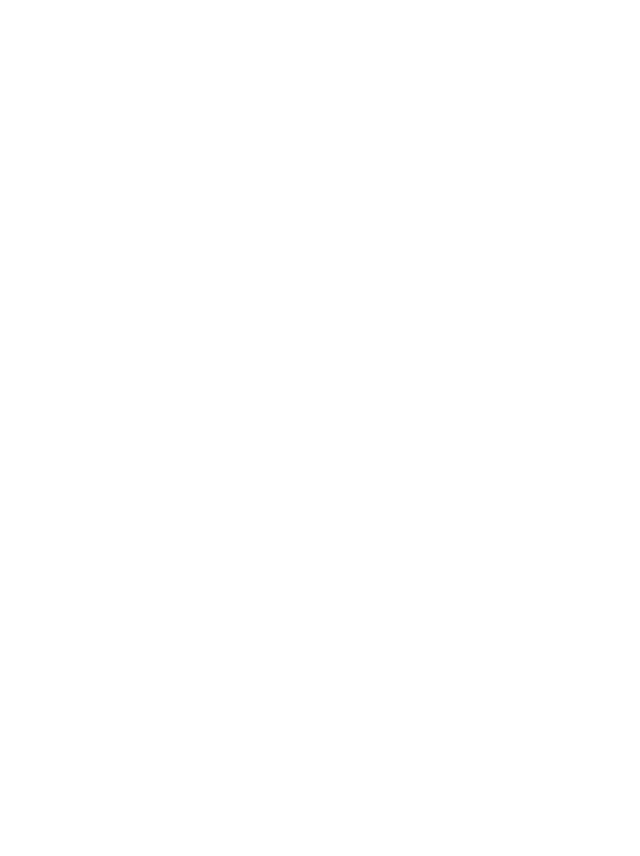
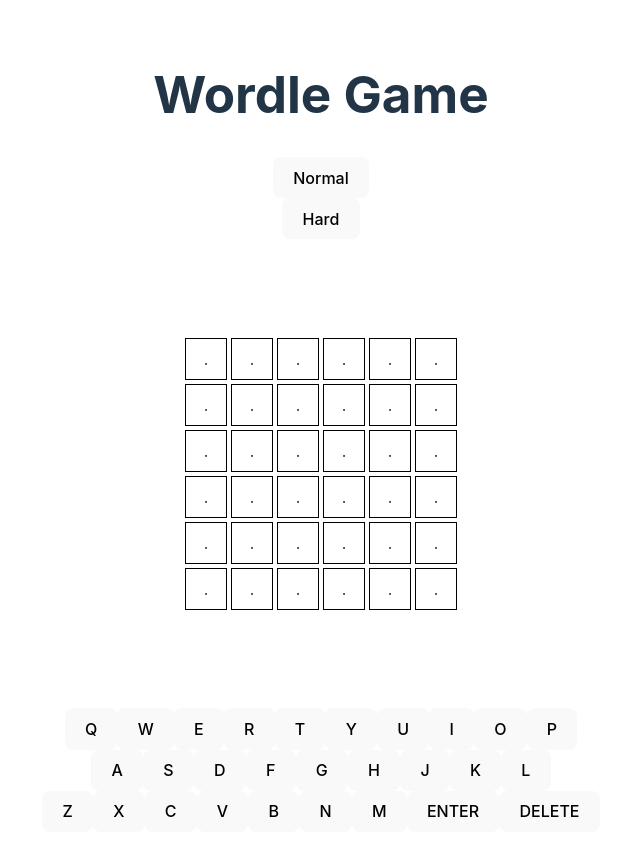
Before and after one commit to jojoss/CS5610, a React (Vite) app in the folder Meiqing_Shi_wordle/: page /game/1 in a window 1280 px wide. Before the commit this address had no page. Shown: the top 856 px of the page, without its empty margins (319-959 px from the left). Before the commit the page ends 800 px from the top, so only its background shows below. Built offline with nearby package versions, Linux system fonts and the light colour scheme.

Commit message:
swith difficulty

```diff
--- a/Meiqing_Shi_wordle/src/App.jsx
+++ b/Meiqing_Shi_wordle/src/App.jsx
@@ -11,52 +11,10 @@
     <Routes>
       <Route path="/" element={<WelcomePage />} />
       <Route path="/rules" element={<RulesPage />} />
-
-
       <Route path="/game" element={<GamePage />} />
-      <Route path="/game/normal" element={<GamePage difficulty="normal" />} />
-      <Route path="/game/hard" element={<GamePage difficulty="hard" />} />
-
+      <Route path="/game/:difficulty" element={<GamePage />} />
     </Routes>
   );
 }
 
 export default App;
-
-
-
-// import { useState } from 'react'
-// import reactLogo from './assets/react.svg'
-// import viteLogo from '/vite.svg'
-// import './App.css'
-
-// function App() {
-//   const [count, setCount] = useState(0)
-
-//   return (
-//     <>
-//       <div>
-//         <a href="https://vitejs.dev" target="_blank">
-//           <img src={viteLogo} className="logo" alt="Vite logo" />
-//         </a>
-//         <a href="https://react.dev" target="_blank">
-//           <img src={reactLogo} className="logo react" alt="React logo" />
-//         </a>
-//       </div>
-//       <h1>Vite + React</h1>
-//       <div className="card">
-//         <button onClick={() => setCount((count) => count + 1)}>
-//           count is {count}
-//         </button>
-//         <p>
-//           Edit <code>src/App.jsx</code> and save to test HMR
-//         </p>
-//       </div>
-//       <p className="read-the-docs">
-//         Click on the Vite and React logos to learn more
-//       </p>
-//     </>
-//   )
-// }
-
-// export default App
--- a/Meiqing_Shi_wordle/src/game/GameContext.jsx
+++ b/Meiqing_Shi_wordle/src/game/GameContext.jsx
@@ -1,31 +1,60 @@
 import React, { createContext, useState, useContext } from 'react';
 
-const GameContext = createContext();
+const GameContext = createContext({
+  difficulty: 'normal',
+  changeDifficulty: () => {},
+
+  currentGuess: '',
+  guesses: [],
+  addLetter: () => {},
+  delLetter: () => {},
+  submitGuess: () => {},
+});
 
 export const useGame = () => useContext(GameContext);
 
 export const GameProvider = ({ children }) => {
-  const [inputWord, setInputWord] = useState('');
+  const [difficulty, setDifficulty] = useState('normal');
+  const [currentGuess, setCurrentGuess] = useState('');
+  const [guesses, setGuess] = useState([]);
+
+  const changeDifficulty = (newDifficulty) => {
+    setDifficulty(newDifficulty);
+    setCurrentGuess('');
+    setGuess([]);
+  };
+
+  const maxGuessLength = difficulty === 'hard' ? 7 : 6;
 
   const addLetter = (letter) => {
-    setInputWord((prev) => prev + letter);
+    if (currentGuess.length < maxGuessLength) {
+      setCurrentGuess(currentGuess + letter);
+    }
   };
 
-  const removeLetter = () => {
-    setInputWord((prev) => prev.slice(0, -1));
+  const delLetter = () => {
+    if (currentGuess.length > 0) {
+      setCurrentGuess(currentGuess.slice(0, -1));
+    }
   };
 
-  const submitWord = () => {
-    // Here you will handle the submission logic
-
-    console.log(inputWord);
-
-    // Reset input word after submission
-    setInputWord('');
+  const submitGuess = () => {
+    if (currentGuess.length === maxGuessLength) {
+      setGuess([...guesses, currentGuess]);
+      setCurrentGuess('');
+    }
   };
 
   return (
-    <GameContext.Provider value={{ inputWord, addLetter, removeLetter, submitWord }}>
+    <GameContext.Provider value={{
+      difficulty,
+      changeDifficulty,
+      currentGuess,
+      guesses,
+      addLetter,
+      delLetter,
+      submitGuess
+    }}>
       {children}
     </GameContext.Provider>
   );
--- a/Meiqing_Shi_wordle/src/game/GamePage.jsx
+++ b/Meiqing_Shi_wordle/src/game/GamePage.jsx
@@ -1,33 +1,28 @@
 import React from 'react';
 import { useNavigate } from 'react-router-dom';
-import { GameProvider } from './GameContext';
+import { useGame } from './GameContext';
+import Board from './components/board/Board';
 import Keyboard from './components/keyboard/Keyboard';
-import Board from './components/board/Board';
 import './game.css';
 
 const GamePage = () => {
-  const navigate = useNavigate(); // 获取navigate函数
+  const navigate = useNavigate();
+  const { difficulty, changeDifficulty } = useGame();
 
-  // 一个函数，用户点击难度按钮时调用
-  const selectDifficulty = (difficulty) => {
-    // 导航到相应难度的游戏页面
-    navigate(`/game/${difficulty}`);
+  const selectDifficulty = (newDifficulty) => {
+    changeDifficulty(newDifficulty);
+    navigate(`/game/${newDifficulty}`);
   };
 
   return (
-    <GameProvider> {/* 使用GameProvider包裹游戏相关组件 */}
-      <div>
-        <h1>Wordle Game</h1>
-        <p>Select your difficulty:</p>
-        <button onClick={() => selectDifficulty('normal')}>Normal</button>
-        <button onClick={() => selectDifficulty('hard')}>Hard</button>
+    <div className="game-page">
+      <h1>Wordle Game</h1>
+      <button onClick={() => selectDifficulty('normal')}>Normal</button>
+      <button onClick={() => selectDifficulty('hard')}>Hard</button>
 
-        <Board difficulty="hard" />
-
-        <Keyboard />
-
-      </div>
-    </GameProvider>
+      <Board difficulty={difficulty} />
+      <Keyboard />
+    </div>
   );
 };
 
--- a/Meiqing_Shi_wordle/src/game/components/keyboard/Keyboard.jsx
+++ b/Meiqing_Shi_wordle/src/game/components/keyboard/Keyboard.jsx
@@ -16,7 +16,6 @@
       </div>
       <div className="keyboard-row">
         {keysRow3.map((letter) => <KeyCell key={letter} letter={letter} />)}
-        {/* 以下是我们添加的额外两个特殊按键 */}
         <KeyCell key="ENTER" letter="ENTER" />
         <KeyCell key="DELETE" letter="DELETE" />
       </div>
--- a/Meiqing_Shi_wordle/src/main.jsx
+++ b/Meiqing_Shi_wordle/src/main.jsx
@@ -1,14 +1,16 @@
-// main.jsx
 import React from 'react';
 import ReactDOM from 'react-dom/client';
 import { BrowserRouter } from 'react-router-dom';
 import App from './App';
+import { GameProvider } from './game/GameContext';
 import './index.css';
 
 ReactDOM.createRoot(document.getElementById('root')).render(
   <React.StrictMode>
     <BrowserRouter>
-      <App />
+      <GameProvider>
+        <App />
+      </GameProvider>
     </BrowserRouter>
   </React.StrictMode>,
 );
```
Also changed, not shown: Meiqing_Shi_wordle/src/game/components/board/Board.jsx (line endings or trailing spaces), Meiqing_Shi_wordle/src/game/components/board/Cell.jsx (line endings or trailing spaces), Meiqing_Shi_wordle/src/game/components/board/Row.jsx (line endings or trailing spaces), Meiqing_Shi_wordle/src/game/components/keyboard/KeyCell.jsx (line endings or trailing spaces).
